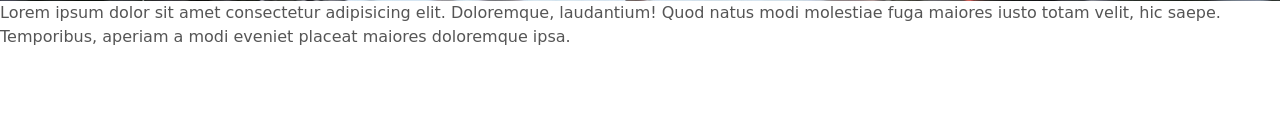
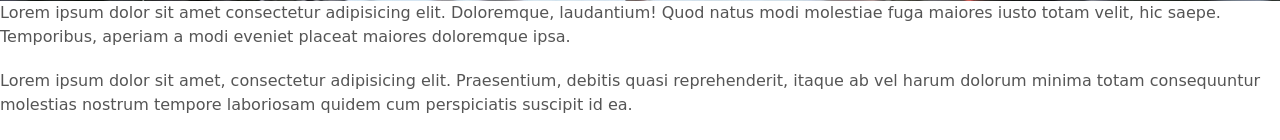
Before and after one commit to Zakaria12e/Ecom-website, a PHP site: page /home.php in a window 1280 px wide. Shown: the part 660-800 px from the top of the page. Run offline with PHP 8.4, Linux system fonts and the light colour scheme; the visitor is signed in with stand-in values (Sample User, id 1).

Commit message:
a test commit

```diff
--- a/home.php
+++ b/home.php
@@ -49,6 +49,7 @@ else{
     <a href="Products.php" id="btn-to-products">Shop Now</a>
 </section>
 <p>Lorem ipsum dolor sit amet consectetur adipisicing elit. Doloremque, laudantium! Quod natus modi molestiae fuga maiores iusto totam velit, hic saepe. Temporibus, aperiam a modi eveniet placeat maiores doloremque ipsa.</p>
+<p>Lorem ipsum dolor sit amet, consectetur adipisicing elit. Praesentium, debitis quasi reprehenderit, itaque ab vel harum dolorum minima totam consequuntur molestias nostrum tempore laboriosam quidem cum perspiciatis suscipit id ea.</p>
 </body>
 </html>
 <?php
```
